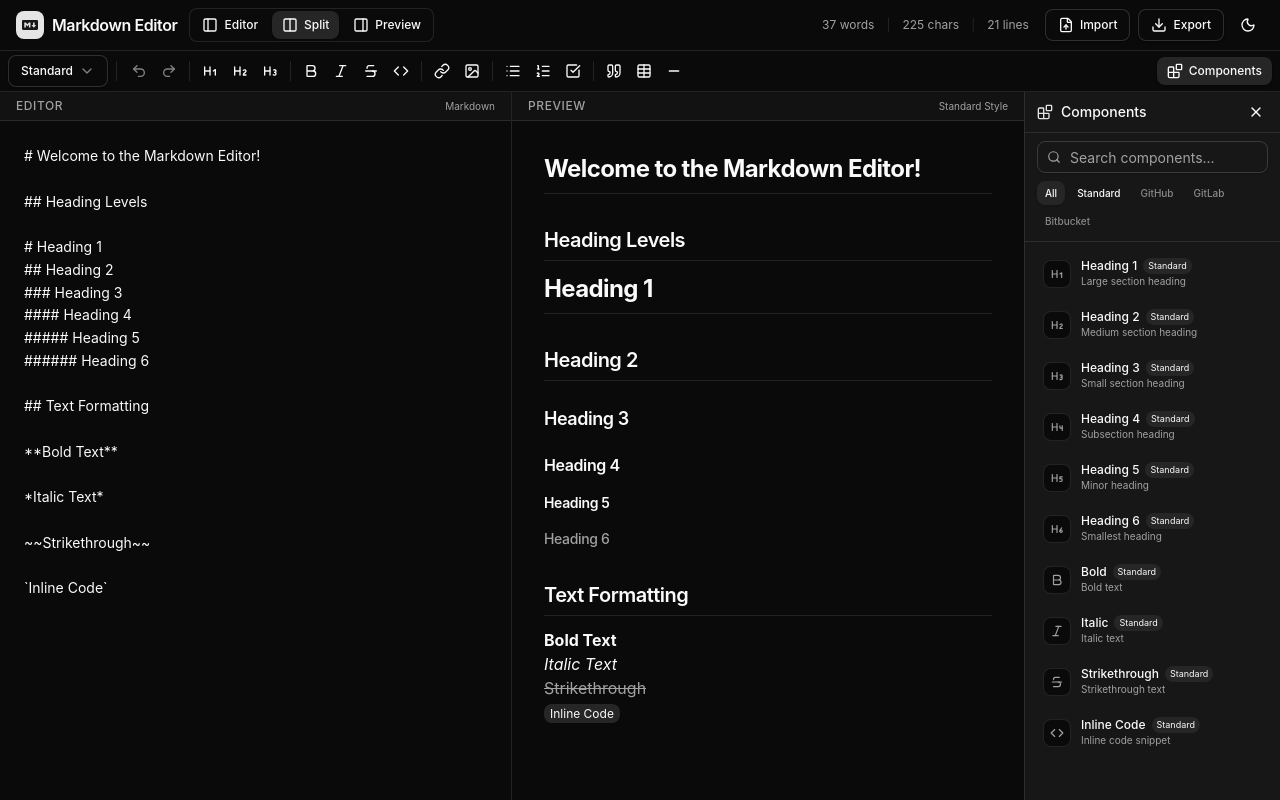
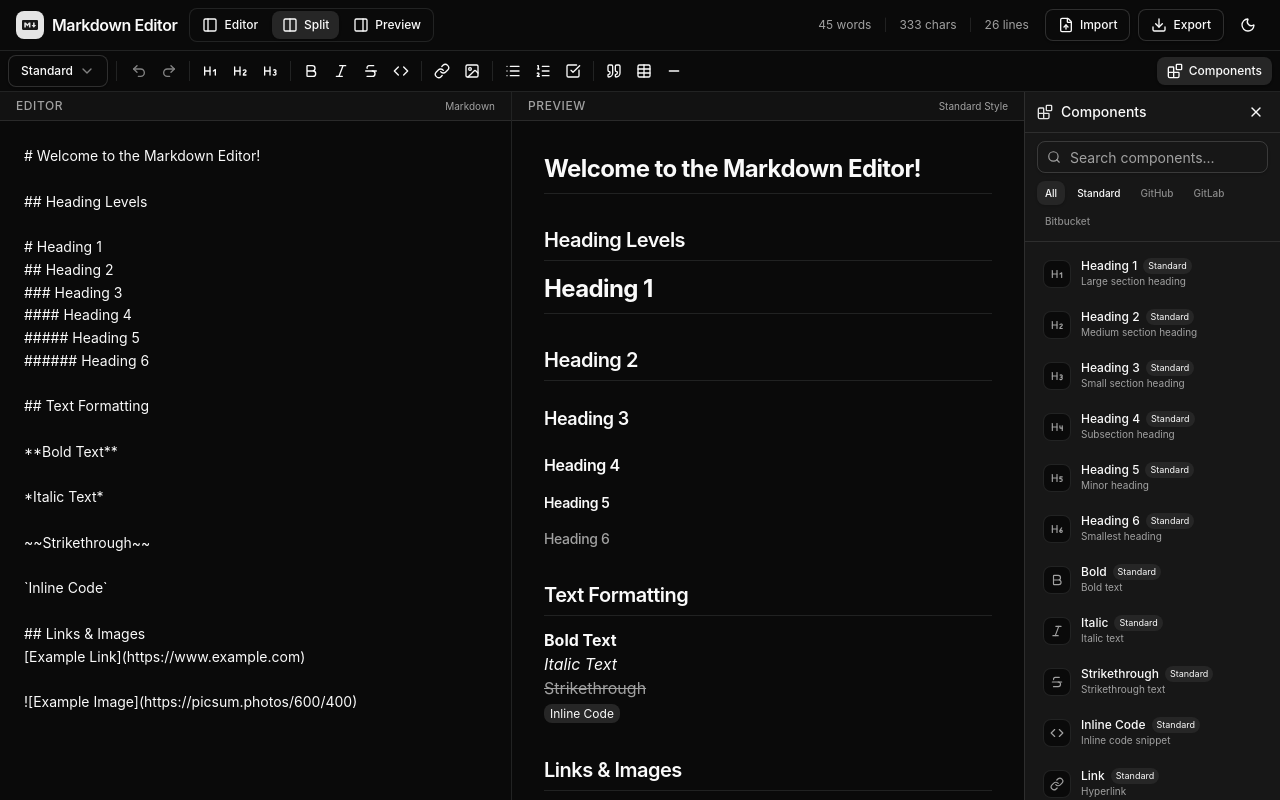
Before and after one commit to tristanbudd/markdown-editor, a Next.js app: page / in a window 1280 px wide. Both pictures are taken after a click on the button "Components". Built offline with nearby package versions, Linux system fonts and the light colour scheme.

Commit message:
Image & Link Support

```diff
--- a/components/editor/component-panel.tsx
+++ b/components/editor/component-panel.tsx
@@ -11,7 +11,9 @@ import {
   Heading4,
   Heading5,
   Heading6,
+  Image,
   Italic,
+  Link,
   Search,
   Strikethrough,
   X,
@@ -42,6 +44,8 @@ const iconMap: Record<string, React.ReactNode> = {
   italic: <Italic className="h-3.5 w-3.5" />,
   strikethrough: <Strikethrough className="h-3.5 w-3.5" />,
   "inline-code": <Code className="h-3.5 w-3.5" />,
+  link: <Link className="h-3.5 w-3.5" />,
+  image: <Image className="h-3.5 w-3.5" />,
 }
 
 const categoryConfig: Record<PlatformStyleType, { label: string }> = {
--- a/components/editor/formatting-toolbar.tsx
+++ b/components/editor/formatting-toolbar.tsx
@@ -225,8 +225,17 @@ export function FormattingToolbar({
   ]
 
   const linkItems: ToolbarButtonConfig[] = [
-    { icon: <Link className="h-4 w-4" />, label: "Link", shortcut: "Ctrl+K", action: () => {} },
-    { icon: <ImageIcon className="h-4 w-4" />, label: "Image", action: () => {} },
+    {
+      icon: <Link className="h-4 w-4" />,
+      label: "Link",
+      shortcut: "Ctrl+K",
+      action: () => onInsert("[link text](https://example.com)"),
+    },
+    {
+      icon: <ImageIcon className="h-4 w-4" />,
+      label: "Image",
+      action: () => onInsert("![alt text](https://picsum.photos/600/400)"),
+    },
   ]
 
   const listItems: ToolbarButtonConfig[] = [
--- a/components/editor/markdown-preview.tsx
+++ b/components/editor/markdown-preview.tsx
@@ -92,6 +92,23 @@ export function MarkdownPreview({ content }: MarkdownPreviewProps) {
               }
               return null
             },
+            a: ({ ...props }) => (
+              <a
+                {...props}
+                className="md-hover-label-inline text-primary hover:text-primary/80 underline underline-offset-2"
+                rel="noopener noreferrer"
+                target="_blank"
+              />
+            ),
+            img: ({ ...props }) => (
+              // eslint-disable-next-line @next/next/no-img-element
+              <img
+                {...props}
+                alt={props.alt || ""}
+                className="md-hover-label-inline border-border h-auto max-w-full rounded-lg border"
+                loading="lazy"
+              />
+            ),
           }}
           remarkPlugins={[remarkGfm]}
         >
--- a/lib/default-markdown.ts
+++ b/lib/default-markdown.ts
@@ -18,4 +18,9 @@ export const DEFAULT_MARKDOWN = `# Welcome to the Markdown Editor!
 ~~Strikethrough~~
 
 \`Inline Code\`
+
+## Links & Images
+[Example Link](https://www.example.com)
+
+![Example Image](https://picsum.photos/600/400)
 `
--- a/lib/markdown-components/standard.ts
+++ b/lib/markdown-components/standard.ts
@@ -79,4 +79,18 @@ export const STANDARD_COMPONENTS: InsertableComponent[] = [
     template: "`code`",
     description: "Inline code snippet",
   },
+  {
+    id: "link",
+    label: "Link",
+    icon: "link",
+    template: "[link text](https://example.com)",
+    description: "Hyperlink",
+  },
+  {
+    id: "image",
+    label: "Image",
+    icon: "image",
+    template: "![alt text](https://picsum.photos/600/400)\n",
+    description: "Embedded image",
+  },
 ]
```
